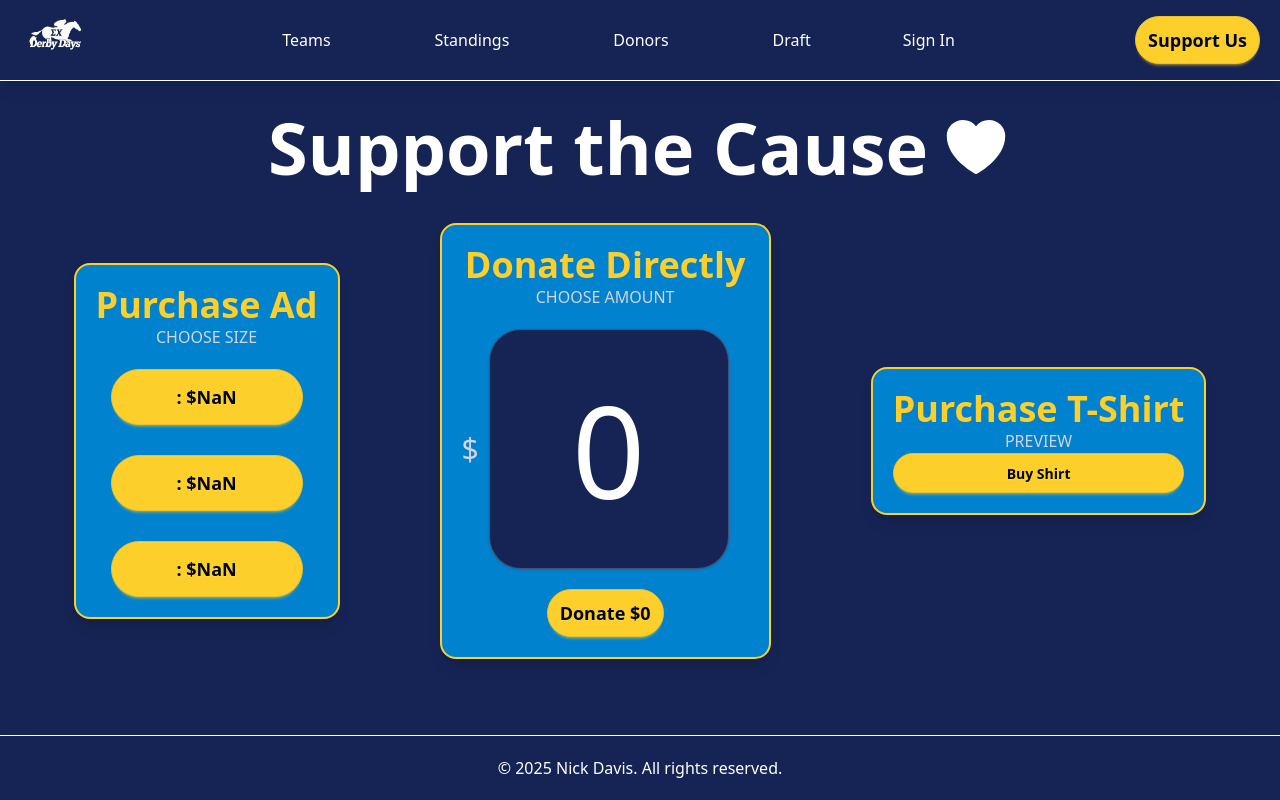
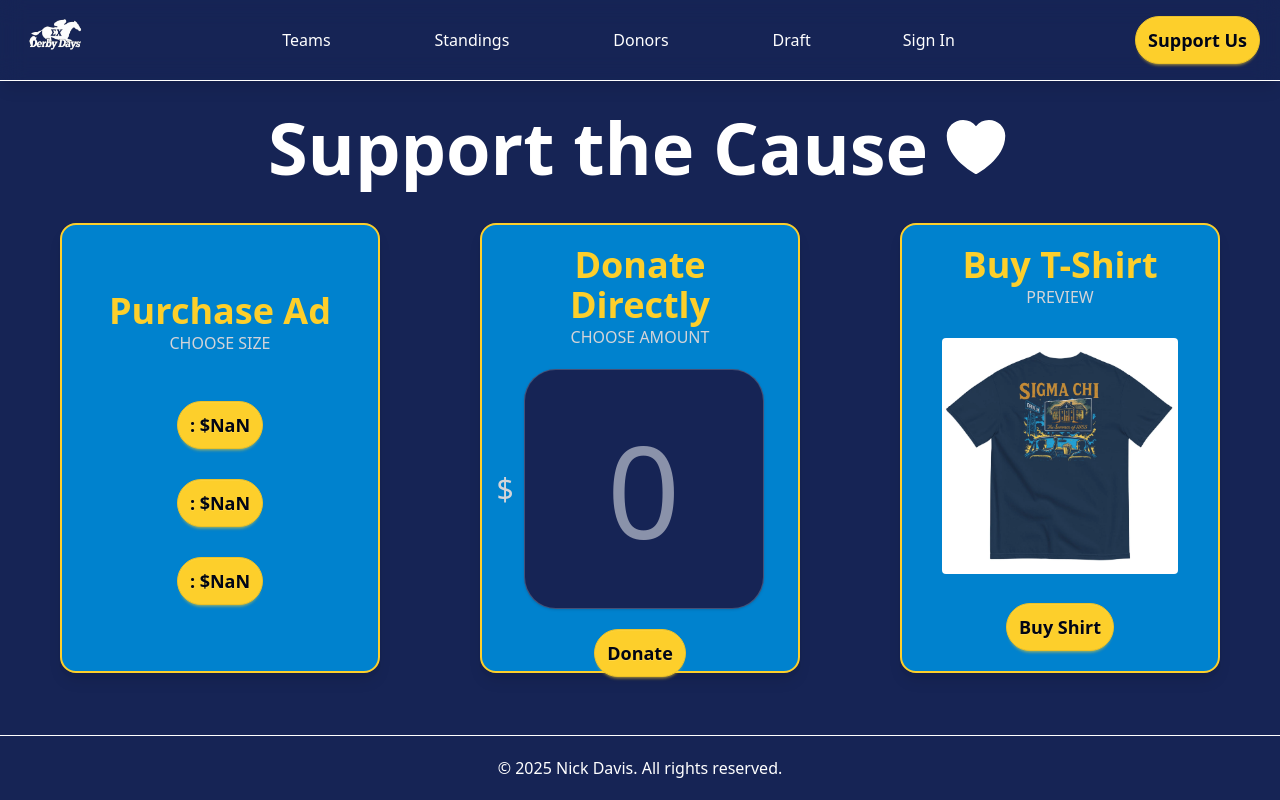
Before and after one commit to n34k/derby-days, a Next.js app: page /donate in a window 1280 px wide. Built offline with nearby package versions, Linux system fonts and the light colour scheme; no server answers; the database is empty.

Commit message:
improve ux and ui of support page

```diff
--- a/src/app/account/page.tsx
+++ b/src/app/account/page.tsx
@@ -19,7 +19,7 @@ async function AccountPage() {
   const { user: userData } = await res.json();
 
   return (
-    <div className="flex flex-col items-center justify-center gap-15 md:flex-row md:px-15 py-10">
+    <div className="flex flex-col items-center justify-center gap-15 md:flex-row md:px-15 py-5">
       <UpdateUserForm initialImage={userData.image} initialName={userData.name} initialWalkoutSong={userData.walkoutSong} initialPublicId={userData.imagePublicId}/>
       {userData.globalRole === 'ADMIN' && <AdminPanel/>}
     </div>
--- a/src/app/donate/page.tsx
+++ b/src/app/donate/page.tsx
@@ -12,7 +12,7 @@ const DonatePage = () => {
         <h1 className='text-4xl md:text-7xl font-bold'>Support the Cause</h1>
         <HeartIcon className='w-10 h-10 md:h-18 md:w-18'/>
       </div>
-      <div className='flex flex-col items-center justify-center gap-5 md:flex-row md:gap-25'>
+      <div className='flex flex-col items-center justify-center gap-10 md:flex-row md:gap-25'>
         <AdPurchaseWidget/>
         <DonationWidget/>
         <ShirtPurcahseWidget/>
--- a/src/components/AdPurchaseWidget.tsx
+++ b/src/components/AdPurchaseWidget.tsx
@@ -7,14 +7,14 @@ const AdPurchaseWidget = async () => {
   const ads = await prisma.product.findMany({where: {category: 'ad'}, orderBy: { price: 'desc' } })
 
   return (
-    <div className='flex flex-col items-center gap-5 bg-primary p-5 rounded-2xl border-secondary border-2 shadow-lg'>
+    <div className='w-[320px] h-[450px] flex flex-col items-center justify-evenly bg-primary p-5 rounded-2xl border-2 border-secondary shadow-lg'>
       <div className='flex flex-col text-center'>
           <h1 className="text-4xl font-bold text-secondary">Purchase Ad</h1>
           <p className='text-info-content text-sm md:text-base'>CHOOSE SIZE</p>
       </div>
       <div className='flex flex-col gap-7.5'>
         {Object.values(ads).map((ad) => (
-          <Link key={ad.priceId} href={`/checkout/${ad.priceId}`} className="btn btn-secondary btn-xl text-lg w-[15vw] text-center">
+          <Link key={ad.priceId} href={`/checkout/${ad.priceId}`} className="btn btn-secondary btn-lg p-3 transition duration-300 hover:text-secondary hover:scale-110">
             {ad.name}: ${ad.price/100}
           </Link>
         ))}
--- a/src/components/DonationInput.tsx
+++ b/src/components/DonationInput.tsx
@@ -14,7 +14,7 @@ const DonationInput = () => {
   };
 
   const parsedAmount = parseInt(donationInput, 10);
-  const donationAmount = !isNaN(parsedAmount) ? parsedAmount : 0;
+  const donationAmount = !isNaN(parsedAmount) ? parsedAmount : '';
 
   return (
     <div className="flex flex-col items-center gap-5 space-x-5 w-fit">
@@ -23,13 +23,23 @@ const DonationInput = () => {
           <input
             type="text"
             inputMode="numeric"
-            placeholder="25"
+            placeholder="0"
             value={donationAmount}
             onChange={handleChange}
             className="input input-xl text-center w-60 h-60 shadow-sm text-9xl"
           />
       </div>
-       <Link className='btn btn-secondary btn-lg p-3 transition duration-300 hover:text-secondary hover:scale-110"' href={`/checkout?amount=${donationAmount}`} >Donate ${donationAmount}</Link>
+      <Link
+        className='btn btn-secondary btn-lg p-3 transition duration-300 hover:text-secondary hover:scale-110'
+        href={`/checkout?amount=${donationAmount}`}
+        onClick={(e) => {
+          if (!donationAmount) {
+            e.preventDefault(); // cancel the navigation
+          }
+        }}
+      >
+        Donate
+      </Link>
     </div>
   );
 };
--- a/src/components/DonationWidget.tsx
+++ b/src/components/DonationWidget.tsx
@@ -3,7 +3,7 @@ import DonationInput from './DonationInput';
 
 const DonationWidget = () => {
   return (
-    <div className='flex flex-col items-center gap-5 bg-primary p-5 rounded-2xl border-secondary border-2 shadow-lg'>
+    <div className='w-[320px] h-[450px] flex flex-col items-center justify-between gap-5 bg-primary p-5 rounded-2xl border-2 border-secondary shadow-lg'>
         <div className='flex flex-col text-center'>
             <h1 className="text-4xl font-bold text-secondary">Donate Directly</h1>
             <p className='text-info-content text-sm md:text-base'>CHOOSE AMOUNT</p>
--- a/src/components/ShirtPurcahseWidget.tsx
+++ b/src/components/ShirtPurcahseWidget.tsx
@@ -1,15 +1,23 @@
+import Image from 'next/image'
 import Link from 'next/link'
 import React from 'react'
 
 const ShirtPurcahseWidget = () => {
   return (
-    <div className='flex flex-col items-center gap-5 bg-primary p-5 rounded-2xl border-secondary border-2 shadow-lg'>
+    <div className='w-[320px] h-[450px] flex flex-col items-center justify-between gap-5 bg-primary p-5 rounded-2xl border-2 border-secondary shadow-lg'>
       <div className='flex flex-col text-center'>
-          <h1 className="text-4xl font-bold text-secondary">Purchase T-Shirt</h1>
-          <p className='text-info-content text-sm md:text-base'>PREVIEW</p>
-          {/* INCLUDE AN IMAGE OR CAROSEL OF THE SHIRT */}
-          <Link href='/checkout/shirt' className='btn btn-secondary'>Buy Shirt</Link>
+        <h1 className="text-4xl font-bold text-secondary">Buy T-Shirt</h1>
+        <p className='text-info-content text-sm md:text-base'>PREVIEW</p>
       </div>
+      <div className="relative w-[240px] h-[240px] mx-auto">
+        <Image
+          src="/images/shirtplaceholder.webp"
+          alt='shirt picture'
+          fill
+          className='border-2 border-primary rounded-md'
+        />
+      </div>
+      <Link href='/checkout/shirt' className='btn btn-secondary btn-lg p-3 transition duration-300 hover:text-secondary hover:scale-110'>Buy Shirt</Link>
     </div>
   )
 }
```
Also changed, not shown: public/images/shirtplaceholder.webp (added).
